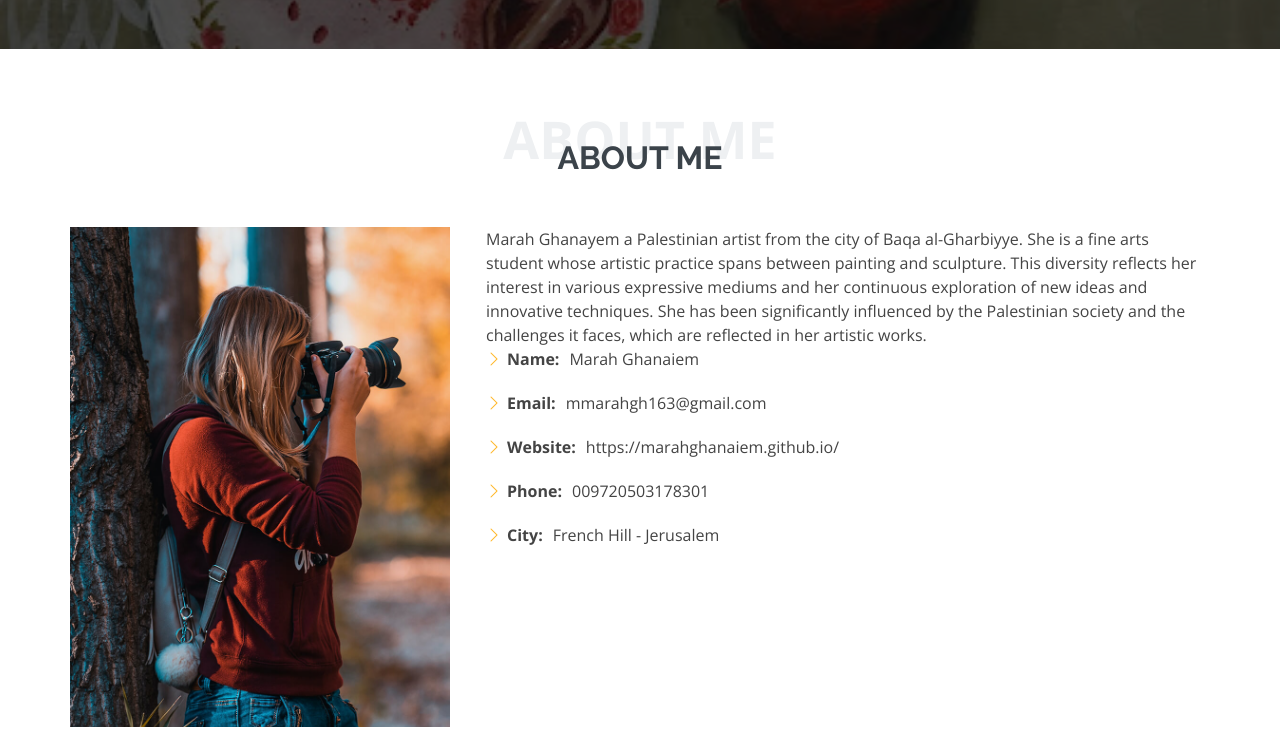
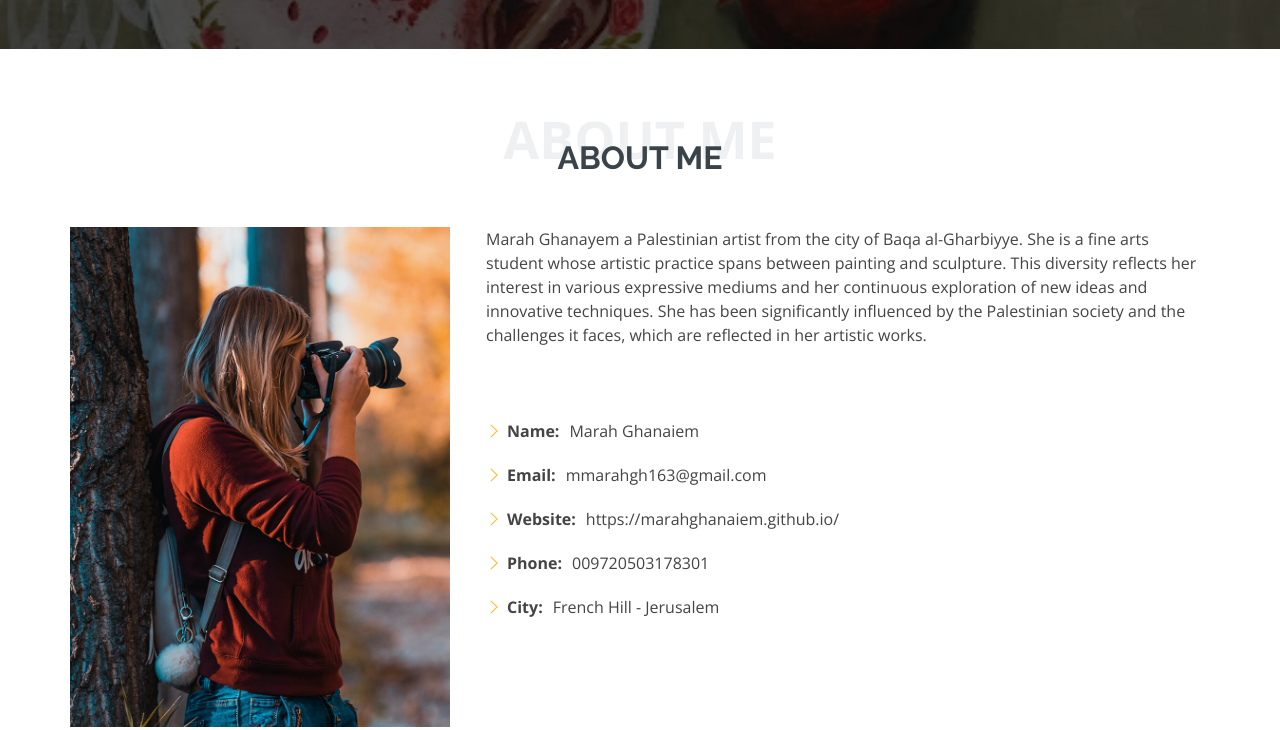
Before and after one commit to MarahGhanaiem/MarahGhanaiem.github.io, a plain HTML site: page index.html in a window 1280 px wide. Shown: the part 751-1481 px from the top of the page. Drawn offline with nearby package versions, Linux system fonts and the light colour scheme.

Commit message:
first commit10

```diff
--- a/index.html
+++ b/index.html
@@ -98,9 +98,9 @@
             <div class="content ps-lg-4 d-flex flex-column justify-content-center">
 
               <div class="row">
-                <p>Marah Ghanayem a Palestinian artist from the city of Baqa al-Gharbiyye. She is a fine arts student whose artistic practice spans between painting and sculpture. This diversity reflects her interest in various expressive mediums and her continuous exploration of new ideas and innovative techniques. She has been significantly influenced by the Palestinian society and the challenges it faces, which are reflected in her artistic works.</p>
+                <p>Marah Ghanayem a Palestinian artist from the city of Baqa al-Gharbiyye. She is a fine arts student whose artistic practice spans between painting and sculpture. This diversity reflects her interest in various expressive mediums and her continuous exploration of new ideas and innovative techniques. She has been significantly influenced by the Palestinian society and the challenges it faces, which are reflected in her artistic works.<br><br><br></p>
               </div>
-              <div class="row"></div> <div class="row"></div><div class="row"></div>
+              <div class="row"></div> <div class="row"></div><div class="row"></div> <br>
 
               <div class="row">
                 <div class="col-lg-6">
```
